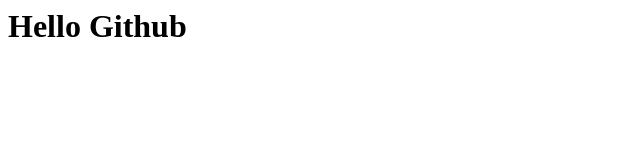
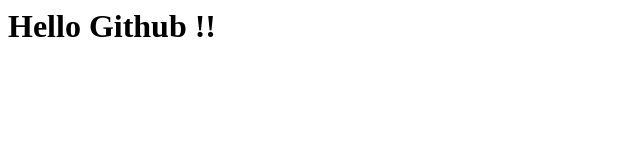
Before and after one commit to ClkRvn0000/uel106, a plain HTML site: page index.html in a window 1280 px wide. Shown: the full height of the page, 0-640 px from the left. Drawn offline with Linux system fonts and the light colour scheme.

Commit message:
Update index.html

```diff
--- a/index.html
+++ b/index.html
@@ -1,6 +1,6 @@
 <html>
   <head></head>
   <body>
-    <h1>Hello Github</h1>
+    <h1>Hello Github !!</h1>
   </body>
 </html>
```
